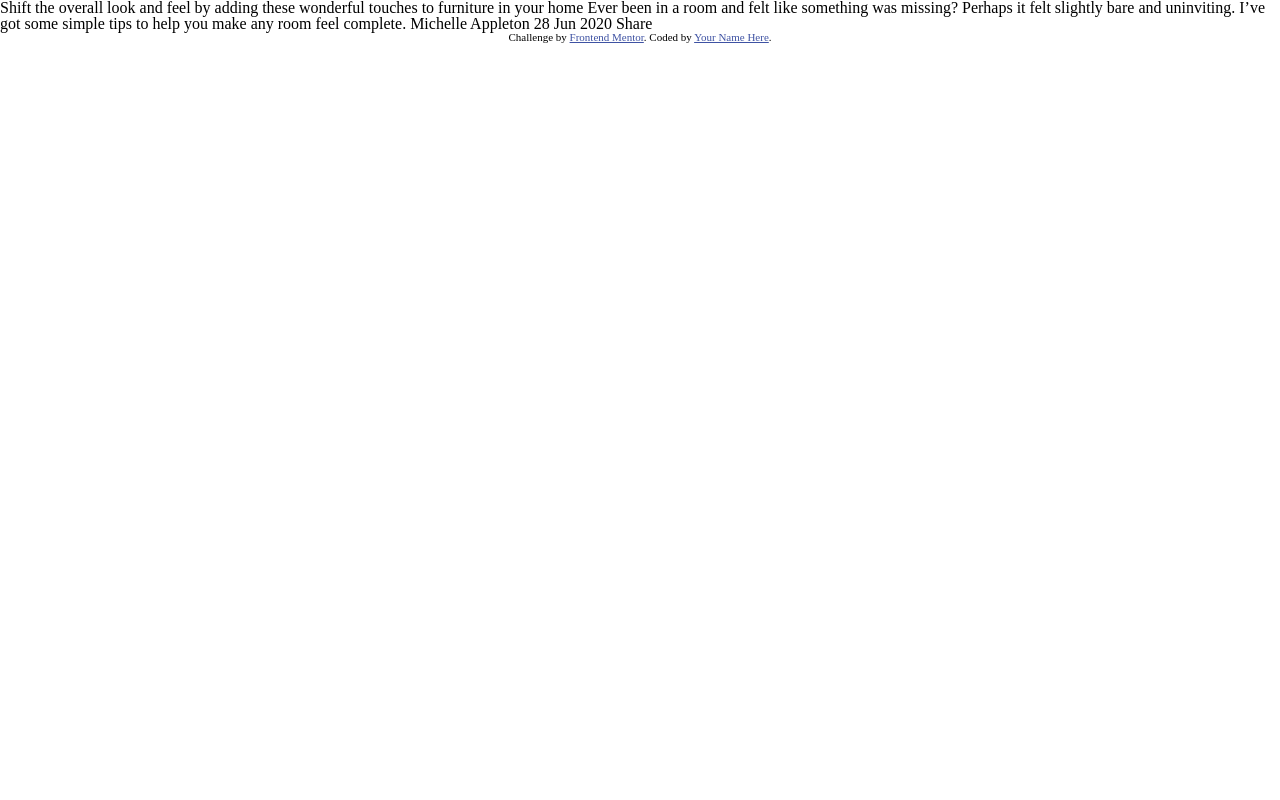
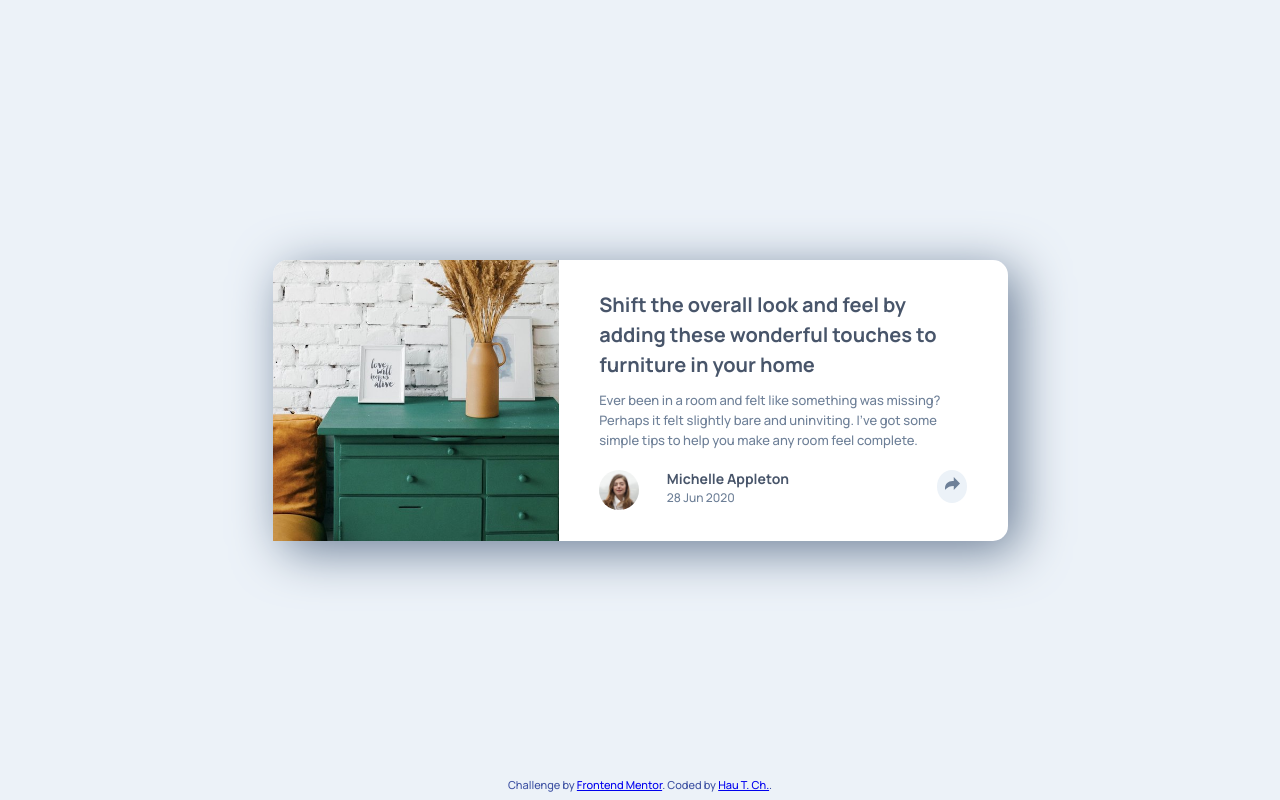
Before and after one commit to hautc11/FM-ArticalPreview, a plain HTML site: page index.html in a window 1280 px wide. Drawn offline with Linux system fonts and the light colour scheme.

Commit message:
final commit

```diff
--- a/index.html
+++ b/index.html
@@ -9,15 +9,11 @@
   <title>Frontend Mentor | Article preview component</title>
   <link rel="stylesheet" href="styles/reset.css">
   <link rel="stylesheet" href="styles/style.css">
-  <!-- Feel free to remove these styles or customise in your own stylesheet 👍 -->
-  <style>
-    .attribution { font-size: 11px; text-align: center; }
-    .attribution a { color: hsl(228, 45%, 44%); }
-  </style>
+
 </head>
 <body>
 
-  Shift the overall look and feel by adding these wonderful
+  <!-- Shift the overall look and feel by adding these wonderful
   touches to furniture in your home
 
   Ever been in a room and felt like something was missing? Perhaps
@@ -27,11 +23,33 @@
   Michelle Appleton
   28 Jun 2020
 
-  Share
-
-  <div class="attribution">
-    Challenge by <a href="https://www.frontendmentor.io?ref=challenge" target="_blank">Frontend Mentor</a>.
-    Coded by <a href="#">Your Name Here</a>.
+  Share -->
+  <div class="wrapper">
+    <div class="card">
+      <div class="card__image"></div>
+      <div class="card__infor">
+        <p class="card__infor-title">Shift the overall look and feel by adding these wonderful
+          touches to furniture in your home</p>
+        <p class="card__infor-subtitle">
+          Ever been in a room and felt like something was missing? Perhaps
+          it felt slightly bare and uninviting. I’ve got some simple tips
+          to help you make any room feel complete.
+        </p>
+        <div class="card__infor-author">
+          <div class="avatar">
+            <img src="./images/avatar-michelle.jpg" alt="">
+          </div>
+          <div class="text">
+            <span class="name">Michelle Appleton</span> <br>
+            <span class="date">28 Jun 2020</span>
+          </div>
+        </div>
+      </div>
+    </div>
+    <div class="attribution">
+      Challenge by <a href="https://www.frontendmentor.io?ref=challenge" target="_blank">Frontend Mentor</a>.
+      Coded by <a href="https://www.github.com/hautc11">Hau T. Ch.</a>.
+    </div>
   </div>
 </body>
 </html>
--- a/styles/style.scss
+++ b/styles/style.scss
@@ -0,0 +1,136 @@
+@import url('https://fonts.googleapis.com/css2?family=Manrope:wght@500;700&display=swap');
+
+$mobile: 414px;
+$desktop: 1440px;
+
+$VeryDarkGrayishBlue: hsl(217, 19%, 35%);
+$DesaturatedDarkBlue: hsl(214, 17%, 51%);
+$GrayishBlue: hsl(212, 23%, 69%);
+$LightGrayishBlue: hsl(210, 46%, 95%);
+
+@mixin mobile {
+    @media (max-width: #{$mobile}){
+        @content
+    }
+}
+html{
+    font-size: 62.5%;
+    font-family: 'Manrope', sans-serif;
+}
+
+*,
+*::after,
+*::before{
+    box-sizing: border-box;
+    -webkit-box-sizing: border-box;
+}
+.body{
+    max-width: $mobile;
+    margin: 0 auto;
+}
+
+.container{
+    max-width: 1170px;
+    padding-left: 2rem;
+    padding-right: 2rem;
+}
+
+.wrapper{
+    background-color: $LightGrayishBlue;
+    height: 100vh;
+    display: flex;
+    justify-content: center;
+    align-items: center;
+    flex-direction: column;
+    .card{
+        width: 73.5rem;
+        height: 28.1rem;
+        background-color: white;
+        border-radius: 1.5rem;
+        display: flex;
+        box-shadow: 1rem 1rem 5rem $DesaturatedDarkBlue;
+        @include mobile{
+            flex-direction: column;
+            width: 39.2rem;
+            height: 59.2rem;
+        }
+        &__image{
+            width: 39%;
+            background-image: url("../images/drawers.jpg");
+            background-repeat: no-repeat;
+            background-size: cover;
+            border-top-left-radius: 1.5rem;
+            @include mobile{
+                width: 100%;
+                height: 45%;
+                border-top-right-radius: 1.5rem;
+            }
+        }
+
+        &__infor{
+            @include mobile{
+                width: 100%;
+                height: 55%;
+            }
+            width: 61%;
+            padding: 3rem 4rem;
+            &-title{
+                font-size: 2rem;
+                line-height: 3rem;
+                color: $VeryDarkGrayishBlue;
+                font-weight: 700;
+            }
+            &-subtitle{
+                font-size: 1.3rem;
+                line-height: 2rem;
+                color: $DesaturatedDarkBlue;
+                font-weight: 500;
+                margin-top: 1rem;
+            }
+            &-author{
+                display: flex;
+                margin-top: 2rem;
+                .avatar{
+                    width: 20%;
+                    img{
+                        width: 4rem;
+                        height: 4rem;
+                        border-radius: 50%;
+                    }
+                }
+                .text{
+                    width: 80%;
+                    line-height: 1.7rem;
+                    transition: all 2s ease-in;
+                    .name{
+                        font-size: 1.4rem;
+                        font-weight: 700;
+                        color: $VeryDarkGrayishBlue;
+                    }
+                    .date{
+                        font-size: 1.2rem;
+                        color: $DesaturatedDarkBlue;
+                    }
+                }
+                &::after{
+                    content: url("/images/icon-share.svg");
+                    float: right;
+                    width: 3.3rem;
+                    height: 3.3rem;
+                    line-height: 3.3rem;
+                    text-align: center;
+                    background-color: $LightGrayishBlue;
+                    border-radius: 50%;
+                    -webkit-transition: all 0.5s;
+                    transition: all 0.5s;
+                }
+            }
+        }
+    }
+    .attribution{
+        position: absolute;
+        bottom: 1rem;
+        font-size: 11px; text-align: center;
+        color: hsl(228, 45%, 44%);
+    }
+}
```
Also changed, not shown: styles/style.css, 1 other file.
